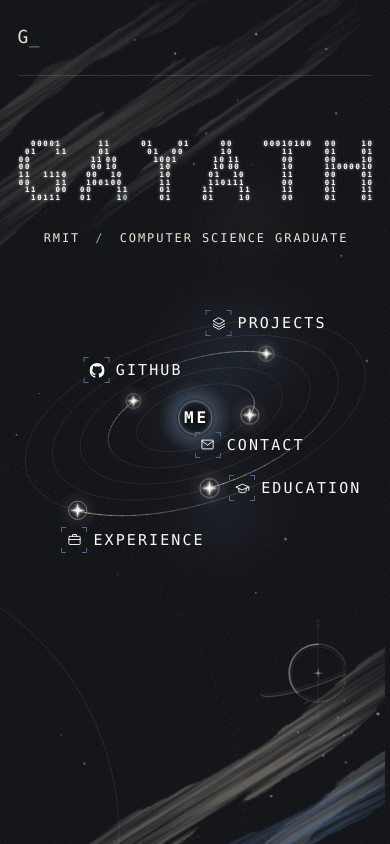
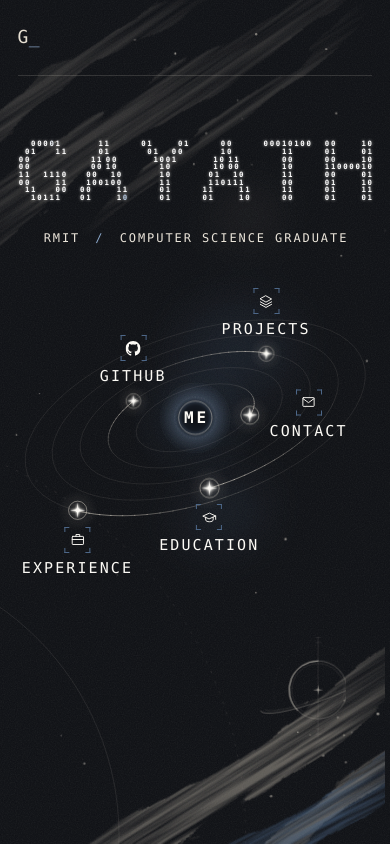
Before and after one commit to AEX8/portfolio, an Astro site: page / in a window 390 px wide. Built offline with nearby package versions, Linux system fonts and the light colour scheme; Astro itself is replaced by a stand-in of ours.

Commit message:
feat(home): change planet icon position

```diff
--- a/src/components/Backdrop.astro
+++ b/src/components/Backdrop.astro
@@ -457,8 +457,8 @@ const strands = [
       right: 0;
       width: calc(100vh * 1.6);
       width: calc(100lvh * 1.6);
-      transform: translate(-44px, 73.5vh) scale(1.35);
-      transform: translate(-44px, 73.5lvh) scale(1.35);
+      transform: translate(-44px, 75.5vh) scale(1.35);
+      transform: translate(-44px, 75.5lvh) scale(1.35);
       transform-origin: top right;
     }
 
--- a/src/components/orbit/OrbitNav.astro
+++ b/src/components/orbit/OrbitNav.astro
@@ -633,10 +633,11 @@ const f = (n: number) => n.toFixed(1);
       display: none;
     }
 
-    /* Small icon beside each title, same as laptops */
+    /* Small icon above each title, so labels stay narrow */
     .node[data-side] .label {
-      flex-direction: row;
-      gap: 6px;
+      flex-direction: column;
+      gap: 3px;
+      text-align: center;
     }
 
     .icon {
@@ -684,20 +685,14 @@ const f = (n: number) => n.toFixed(1);
     /* GitHub and Projects labels go above their planets to stay clear of the inner ones */
     .node[data-node='github'] .label,
     .node[data-node='projects'] .label {
-      top: -44px;
+      top: -66px;
     }
 
-    /* Education label sits to the right of its planet, clear of Experience */
-    .node[data-node='education'] .label {
+    /* Contact label sits to the right of its planet, clear of Education below */
+    .node[data-node='contact'] .label {
       left: 20px;
       top: 0;
       transform: translateY(-50%);
     }
-
-    /* Experience is near the left edge, so its label starts at the planet instead of centring */
-    .node[data-node='experience'] .label {
-      left: -16px;
-      transform: none;
-    }
   }
 </style>
--- a/src/pages/index.astro
+++ b/src/pages/index.astro
@@ -81,7 +81,7 @@ import OrbitNav from '../components/orbit/OrbitNav.astro';
   /* Phones: labels hang below the lowest planets, so leave room */
   @media (max-width: 640px) {
     .tap-hint {
-      margin-top: 28px;
+      margin-top: 44px;
     }
   }
 
```
